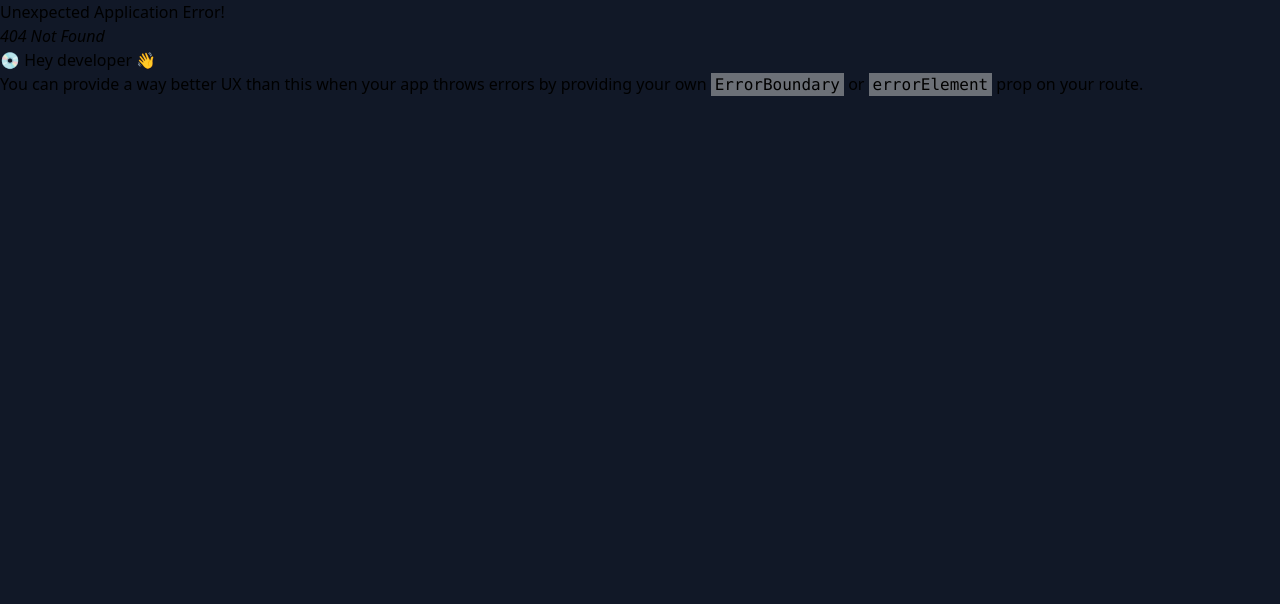
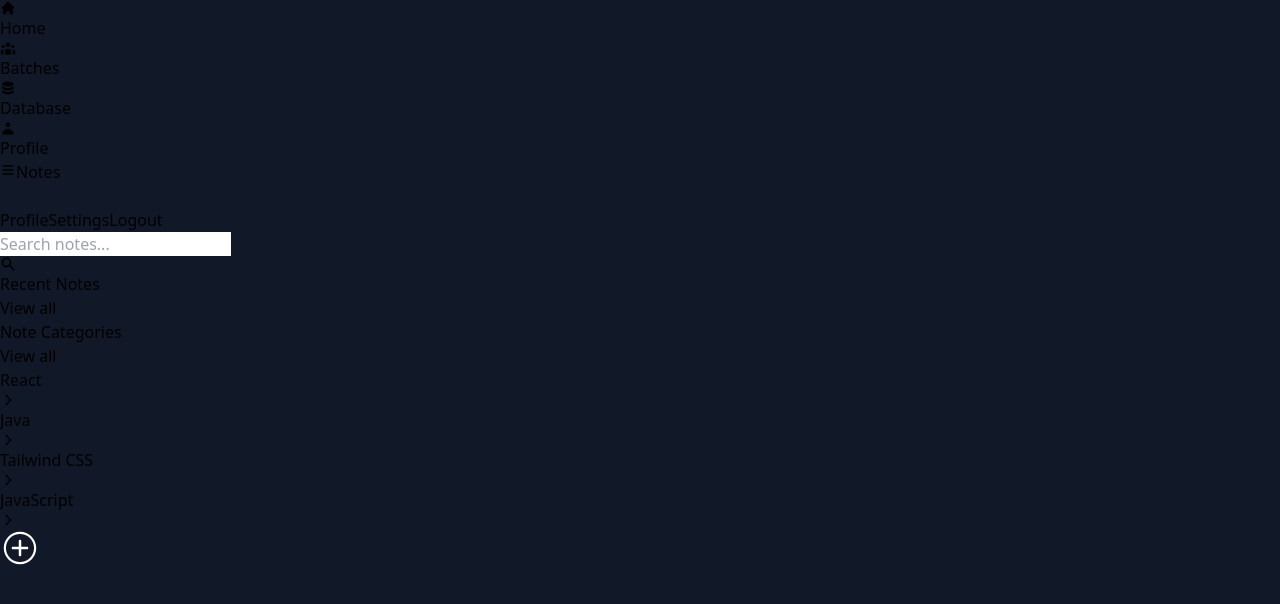
Before and after one commit to jaybhatade/compunotes, a React (Vite) app in the folder Frontend/: page /s/home in a window 1280 px wide. Before the commit this address had no page. Shown: the top 604 px of the page. Built offline with nearby package versions, Linux system fonts and the light colour scheme.

Commit message:
update student route

```diff
--- a/Frontend/src/App.jsx
+++ b/Frontend/src/App.jsx
@@ -11,13 +11,25 @@ import BatchDetails from './Components/Batch';
 import BatchNote from './Pages/Admin/SubPages/BatchNote';
 import ManageUser from './Pages/Admin/SubPages/ManageUser';
 import LoginPage from './Pages/Auth/Login';
-import NavigationBar from './Components/Navbar';
+import NavigationBar2 from './Components/Navbar2';
+import NavigationBar1 from './Components/Navbar1';
 
 // Define the AdminLayout component
 const AdminLayout = () => {
   return (
     <div>
-      <NavigationBar />
+      <NavigationBar1 />
+      <main>
+        <Outlet />
+      </main>
+    </div>
+  );
+};
+
+const StudentLayout = () => {
+  return (
+    <div>
+      <NavigationBar2 />
       <main>
         <Outlet />
       </main>
@@ -50,10 +62,22 @@ function App() {
           { path: "batches", element: <BatchesPage /> },
           { path: "batches/new", element: <NewBatch /> },
           { path: "batches/details/:batchId", element: <BatchDetails /> },
-          { path: "batches/:batchId/notes/:noteId", element: <BatchNote /> },
+          { path: "batches/details/:batchId/notes/:noteId", element: <BatchNote /> },
           { path: "profile", element: <ProfilePage /> },
           { path: "users", element: <ManageUser /> },
         ]},
+
+        { path: "s", element: <StudentLayout />, children: [
+          { index: true, path: "home", element: <HomePage /> },
+            { path: "add", element: <AddNotesPage /> },
+            { path: "database", element: <DatabasePage /> },
+            { path: "batches", element: <BatchesPage /> },
+            { path: "batches/new", element: <NewBatch /> },
+            { path: "batches/details/:batchId", element: <BatchDetails /> },
+            { path: "batches/:batchId/notes/:noteId", element: <BatchNote /> },
+            { path: "profile", element: <ProfilePage /> },
+            { path: "users", element: <ManageUser /> },
+          ]},
       ],
     },
   ]);
--- a/Frontend/src/Components/Batch.jsx
+++ b/Frontend/src/Components/Batch.jsx
@@ -41,7 +41,7 @@ function BatchDetails() {
 
   // Function to handle click on a note
   const handleNoteClick = (noteId) => {
-    navigate(`/batches/${batchId}/notes/${noteId}`);
+    navigate(`notes/${noteId}`);
   };
 
   return (
--- /dev/null
+++ b/Frontend/src/Components/Navbar1.jsx
@@ -0,0 +1,36 @@
+import React from 'react';
+import { NavLink } from 'react-router-dom';
+import { HiHome, HiDatabase, HiPlus, HiUserGroup, HiUser } from 'react-icons/hi';
+
+const NavigationBar1 = () => {
+    const navItems = [
+        { name: 'Home', icon: HiHome, path: '/a/home' },
+        { name: 'Batches', icon: HiUserGroup, path: '/a/batches' },
+        { name: 'Add', icon: HiPlus, path: '/a/add' },
+        { name: 'Database', icon: HiDatabase, path: '/a/database' },
+        { name: 'Profile', icon: HiUser, path: '/a/profile' }
+    ];
+
+    return (
+        <nav className="flex items-center justify-between md:px-16 px-6 xl:justify-evenly py-3 border-t bg-white dark:bg-gray-800 dark:border-gray-700 transition-colors duration-200 fixed w-full z-[999] bottom-0">
+            {navItems.map(({ name, icon: Icon, path }) => (
+                <NavLink
+                    key={name}
+                    to={path}
+                    className={({ isActive }) => `
+                        flex flex-col items-center gap-1 transition-colors duration-200
+                        ${isActive
+                            ? 'text-blue-600 dark:text-blue-400'
+                            : 'text-gray-500 dark:text-gray-400 hover:text-gray-900 dark:hover:text-white'
+                        }
+                    `}
+                >
+                    <Icon className="text-xl" />
+                    <span className="text-xs">{name}</span>
+                </NavLink>
+            ))}
+        </nav>
+    );
+};
+
+export default NavigationBar1;
--- a/Frontend/src/Components/Navbar.jsx
+++ b/Frontend/src/Components/Navbar2.jsx
@@ -2,13 +2,13 @@ import React from 'react';
 import { NavLink } from 'react-router-dom';
 import { HiHome, HiDatabase, HiPlus, HiUserGroup, HiUser } from 'react-icons/hi';
 
-const NavigationBar = () => {
+const NavigationBar2 = () => {
     const navItems = [
-        { name: 'Home', icon: HiHome, path: '/a/home' },
-        { name: 'Batches', icon: HiUserGroup, path: '/a/batches' },
-        { name: 'Add', icon: HiPlus, path: '/a/add' },
-        { name: 'Database', icon: HiDatabase, path: '/a/database' },
-        { name: 'Profile', icon: HiUser, path: '/a/profile' }
+        { name: 'Home', icon: HiHome, path: '/s/home' },
+        { name: 'Batches', icon: HiUserGroup, path: '/s/batches' },
+        // { name: 'Add', icon: HiPlus, path: '/s/add' },
+        { name: 'Database', icon: HiDatabase, path: '/s/database' },
+        { name: 'Profile', icon: HiUser, path: '/s/profile' }
     ];
 
     return (
@@ -33,4 +33,4 @@ const NavigationBar = () => {
     );
 };
 
-export default NavigationBar;
+export default NavigationBar2;
--- a/Frontend/src/Pages/Auth/Login.jsx
+++ b/Frontend/src/Pages/Auth/Login.jsx
@@ -33,7 +33,7 @@ const LoginPage = () => {
   };
 
   return (
-    <div className="min-h-screen flex items-center justify-center bg-gray-900">
+    <div className="min-h-screen flex items-center justify-center bg-gray-900 p-8">
       <div className="w-full max-w-md p-8 space-y-6 bg-gray-800 rounded-lg shadow-lg">
         <h2 className="text-3xl font-bold text-center text-blue-500">Login</h2>
 
@@ -43,7 +43,7 @@ const LoginPage = () => {
 
         <form onSubmit={handleSubmit} className="space-y-4">
           <div className="relative">
-            <FaUserAlt className="absolute left-3 top-3 text-gray-500" />
+            <FaUserAlt className="absolute left-3 top-4 text-gray-500" />
             <input
               type="text"
               name="Username"
```
